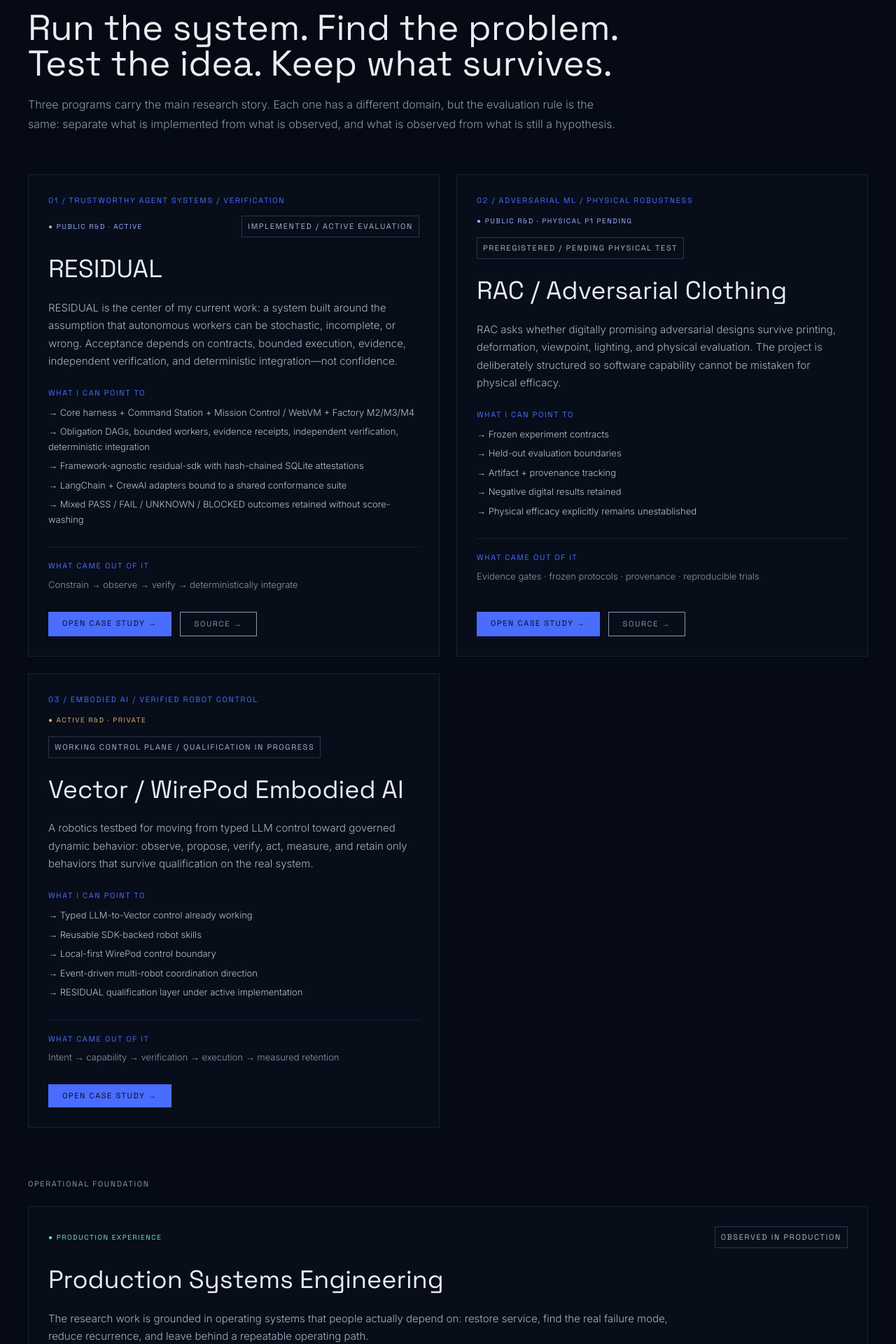
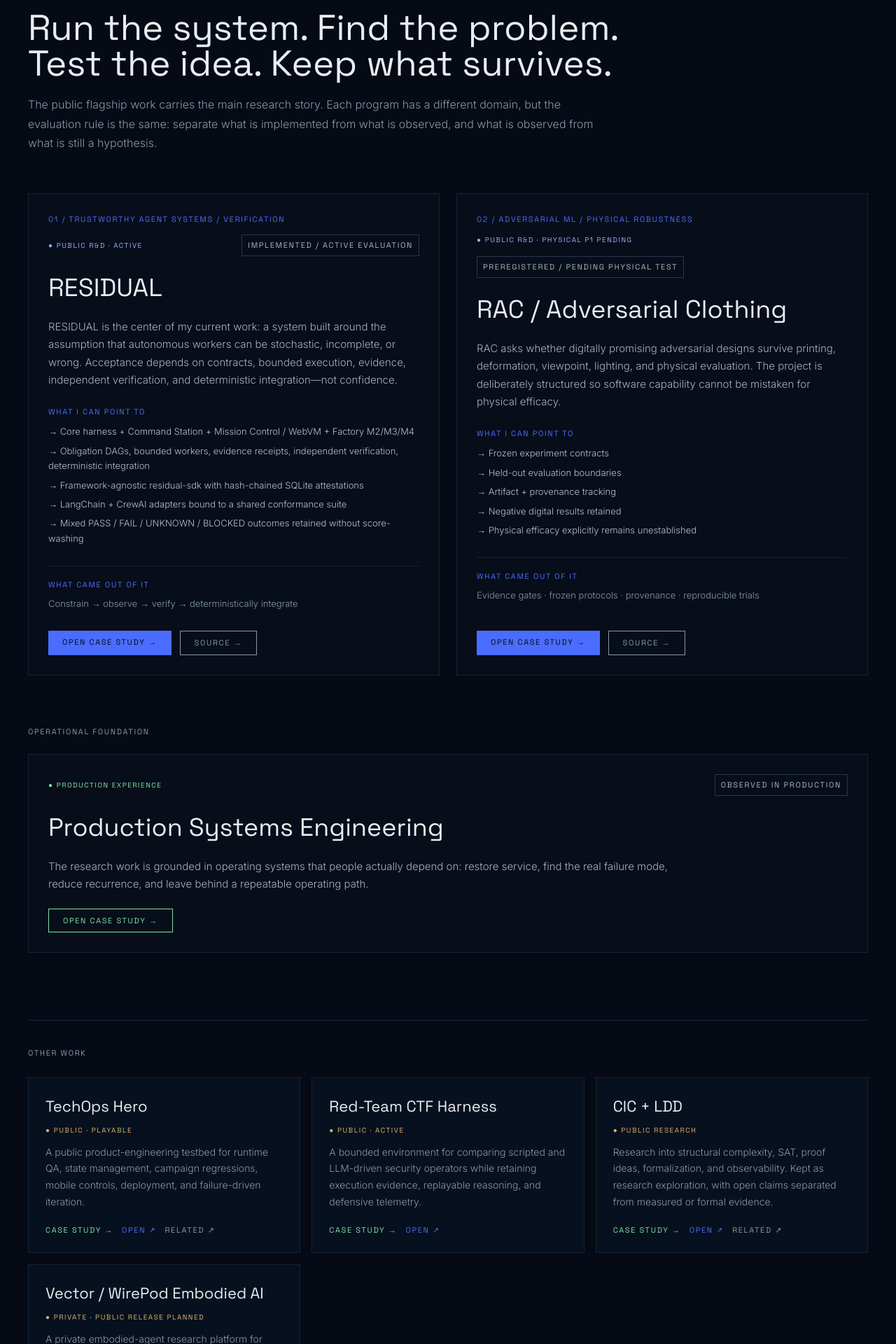
Before and after one commit to ninja-ops-guy/theemrld-portfolio, a React (Vite) app: page / in a window 1280 px wide. Shown: the part 2760-4680 px from the top of the page at 70% size. Built offline with nearby package versions, Linux system fonts and the light colour scheme; the HTML template or start-up script is replaced by a standard one.

Commit message:
Move private WirePod work below public portfolio evidence

```diff
--- a/src/sections/SelectedWork.tsx
+++ b/src/sections/SelectedWork.tsx
@@ -18,12 +18,6 @@ const flagships: Project[] = [
     claimState:'PREREGISTERED / PENDING PHYSICAL TEST', evidence:['Frozen experiment contracts','Held-out evaluation boundaries','Artifact + provenance tracking','Negative digital results retained','Physical efficacy explicitly remains unestablished'],
     primitive:'Evidence gates · frozen protocols · provenance · reproducible trials', caseStudy:'/case-study/adversarial-clothing', github:'https://github.com/ninja-ops-guy/adversarial-clothing-pipeline'
   },
-  {
-    title:'Vector / WirePod Embodied AI', category:'EMBODIED AI / VERIFIED ROBOT CONTROL', status:'ACTIVE R&D · PRIVATE', tone:'private',
-    thesis:'A robotics testbed for moving from typed LLM control toward governed dynamic behavior: observe, propose, verify, act, measure, and retain only behaviors that survive qualification on the real system.',
-    claimState:'WORKING CONTROL PLANE / QUALIFICATION IN PROGRESS', evidence:['Typed LLM-to-Vector control already working','Reusable SDK-backed robot skills','Local-first WirePod control boundary','Event-driven multi-robot coordination direction','RESIDUAL qualification layer under active implementation'],
-    primitive:'Intent → capability → verification → execution → measured retention', caseStudy:'/case-study/vector-wirepod'
-  },
 ];
 
 const foundation: Project = {
@@ -37,6 +31,7 @@ const secondary = [
   ['TechOps Hero','A public product-engineering testbed for runtime QA, state management, campaign regressions, mobile controls, deployment, and failure-driven iteration.','https://github.com/ninja-ops-guy/techops-hero','https://ninja-ops-guy.github.io/techops-hero/','/case-study/techops-hero','PUBLIC · PLAYABLE'],
   ['Red-Team CTF Harness','A bounded environment for comparing scripted and LLM-driven security operators while retaining execution evidence, replayable reasoning, and defensive telemetry.','https://github.com/ninja-ops-guy/ctf-redteam-harness','','/case-study/ctf-redteam-harness','PUBLIC · ACTIVE'],
   ['CIC + LDD','Research into structural complexity, SAT, proof ideas, formalization, and observability. Kept as research exploration, with open claims separated from measured or formal evidence.','https://github.com/ninja-ops-guy/cic-p-vs-np-research','https://github.com/ninja-ops-guy/LDD-Kit','/case-study/cic-sat','PUBLIC RESEARCH'],
+  ['Vector / WirePod Embodied AI','A private embodied-agent research platform for typed LLM control, reusable robot skills, event-driven coordination, and a developing RESIDUAL qualification layer. Included as work in progress rather than public evidence.','','','/case-study/vector-wirepod','PRIVATE · PUBLIC RELEASE PLANNED'],
 ];
 
 const toneColor=(t:Project['tone'])=>t==='live'?'#7DE2A8':t==='research'?'#9AAEFF':'#D8B26E';
@@ -46,7 +41,7 @@ export default function SelectedWork(){
     <div className="max-w-[1280px] mx-auto px-6 md:px-10">
       <p className="font-label">FLAGSHIP RESEARCH & ENGINEERING</p>
       <h2 className="font-headline" style={{color:'#E8EDF3',fontSize:'clamp(2rem,4vw,4rem)',marginTop:18,maxWidth:950,lineHeight:1}}>Run the system. Find the problem. Test the idea. Keep what survives.</h2>
-      <p className="font-body" style={{color:'#8899AA',maxWidth:840,marginTop:20,lineHeight:1.7}}>Three programs carry the main research story. Each one has a different domain, but the evaluation rule is the same: separate what is implemented from what is observed, and what is observed from what is still a hypothesis.</p>
+      <p className="font-body" style={{color:'#8899AA',maxWidth:840,marginTop:20,lineHeight:1.7}}>The public flagship work carries the main research story. Each program has a different domain, but the evaluation rule is the same: separate what is implemented from what is observed, and what is observed from what is still a hypothesis.</p>
 
       <div className="grid grid-cols-1 md:grid-cols-2 gap-6" style={{marginTop:58}}>
         {flagships.map((p,i)=><article key={p.title} className="border border-[#162235] p-6 md:p-7 flex flex-col" style={{background:'rgba(8,15,28,.78)'}}>
```
